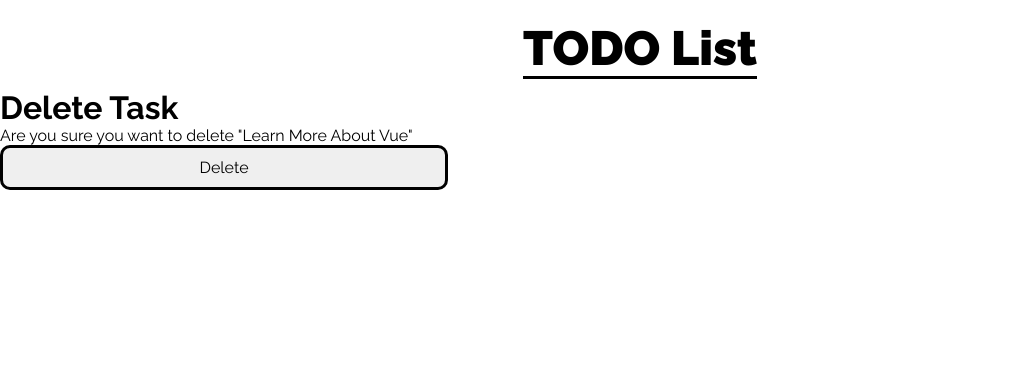
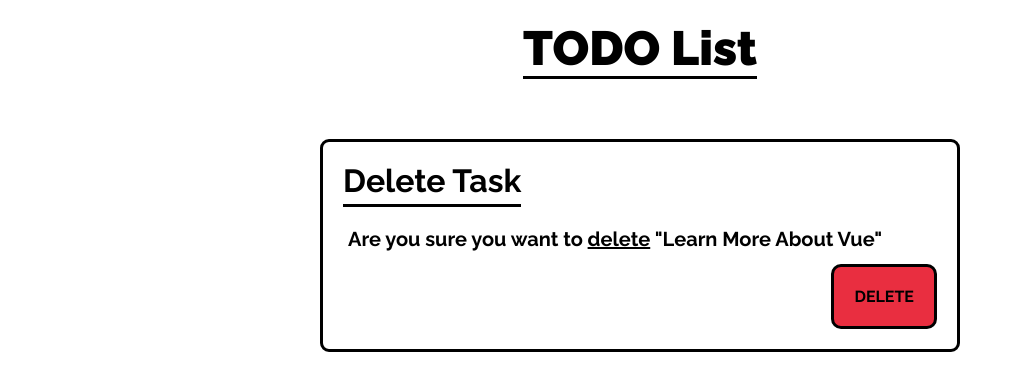
Before and after one commit to jaxonhill/django-todo, a Django app: page /delete/1/ in a window 1280 px wide. Shown: the top 391 px of the page, without its empty margins (0-1023 px from the left). Run offline with Django 4.2, Linux system fonts and the light colour scheme; data comes from the database, SQL or seed files in the repository.

Commit message:
Add delete template CSS styling and HTML

```diff
--- a/static/css/styles.css
+++ b/static/css/styles.css
@@ -136,6 +136,17 @@ textarea {
 }
 
 .success:hover {
-    /* background-color: #049D5F; */
     background-color: #059058;
 }
+
+.delete {
+    width: auto;
+    padding: 20px 20px;
+    background-color: #E92E40;
+    font-weight: bold;
+    border: 3px solid black;
+}
+
+.delete:hover {
+    background-color: #D12E3D;
+}
--- a/templates/delete_task_confirmation.html
+++ b/templates/delete_task_confirmation.html
@@ -2,9 +2,13 @@
 
 <title>{% block title %}Are you sure?{% endblock title %}</title>
 {% block content %}
-<h1>Delete Task</h1>
-<form action="" method="post">{% csrf_token %}
-    <p>Are you sure you want to delete "{{ task.title }}"</p>
-    <input type="submit" value="Delete">
-</form>
+<div class="main-flex">
+    <h1 class="CRUD-header">Delete Task</h1>
+    <form action="" method="post" class="form-flex">{% csrf_token %}
+        <p class="description">Are you sure you want to <u>delete</u> "{{ task.title }}"</p>
+        <div class="end-btn-holder">
+            <input type="submit" value="DELETE" class="delete">
+        </div>
+    </form>
+</div>
 {% endblock content %}
```
